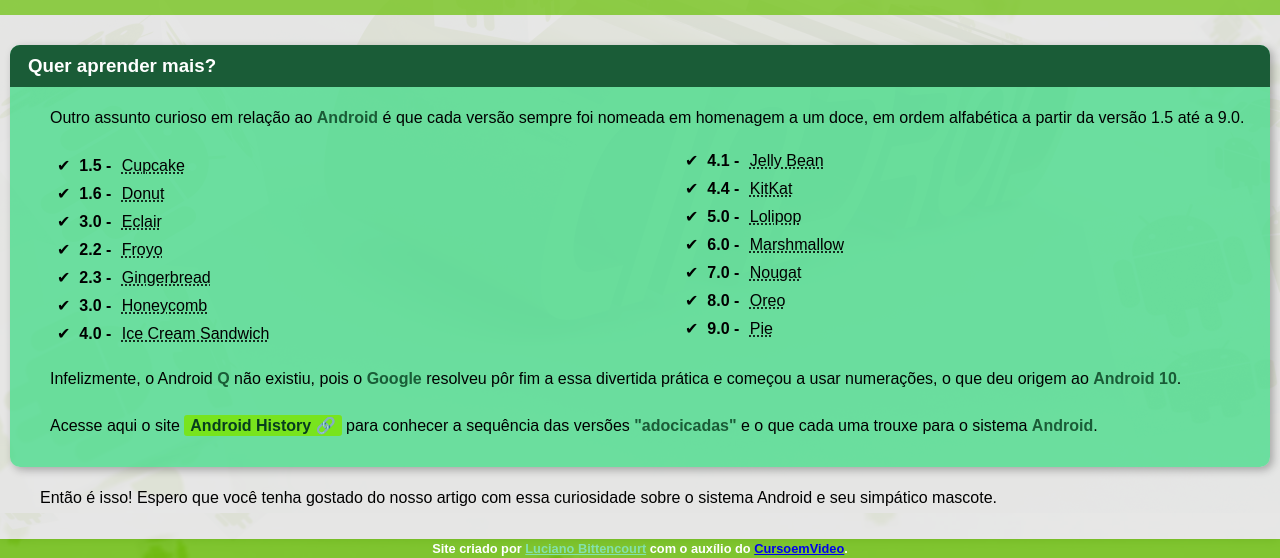
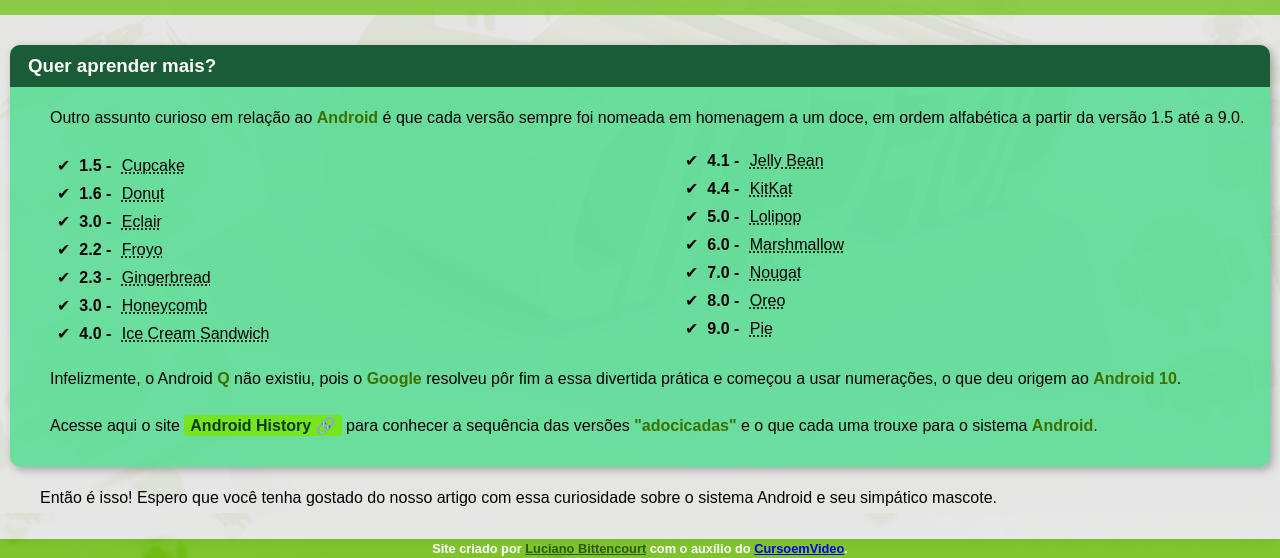
Before and after one commit to LucianoBitt/projeto_android, a plain HTML site: page index.html in a window 1280 px wide. In both pictures the pointer is over the link "Luciano Bittencourt". Shown: the part 2687-3245 px from the top of the page. Drawn offline with Linux system fonts and the light colour scheme.

Commit message:
Update style.css

```diff
--- a/estilo/style.css
+++ b/estilo/style.css
@@ -130,7 +130,7 @@
 }
 
 main strong {
-    color: var(--cor4);
+    color: #3c7000;
     font-weight: bold;
 }
 
@@ -234,10 +234,10 @@
 
 footer a.git:hover {
     text-decoration: underline;
-    color: var(--cor1);
+    color: #2e5700;
 }
 
 footer a.cev:hover {
     text-decoration: underline;
-    color: var(--cor1);
+    color: #2e5700;
 }
```
